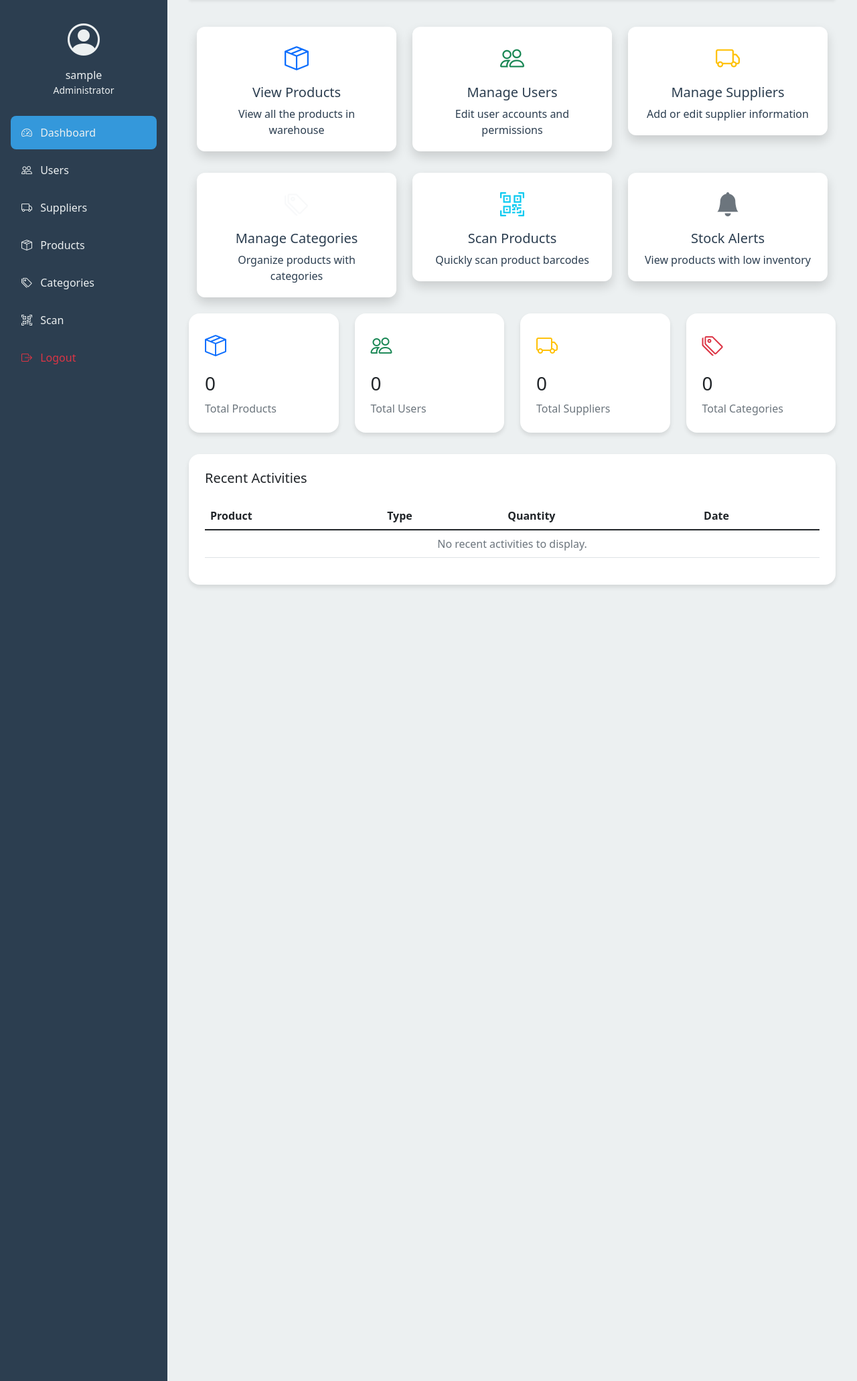
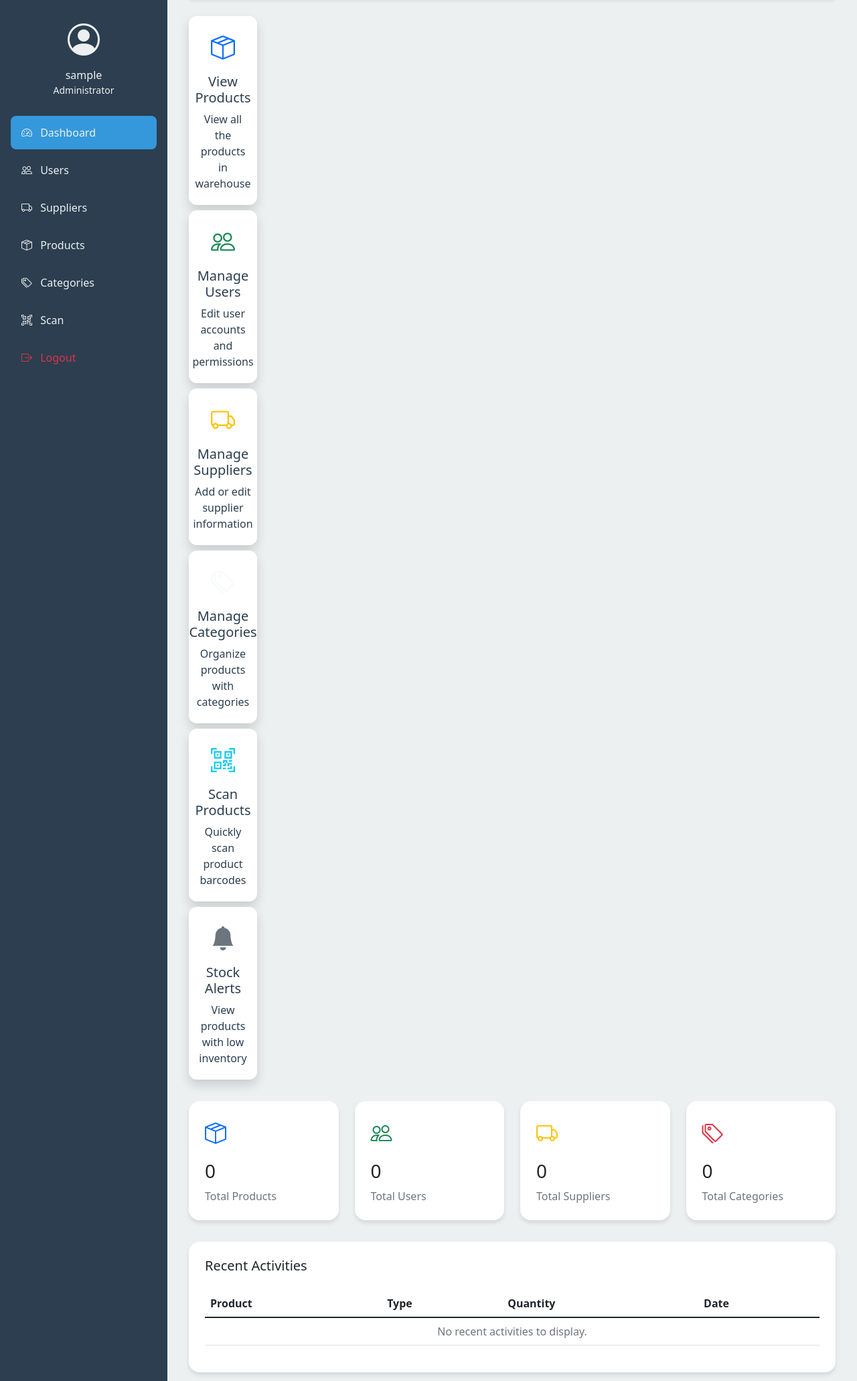
Before and after one commit to ajwildr/cloudware, a PHP site: page /pages/admin_dashboard.php in a window 1280 px wide. Shown: the part 86-2148 px from the top of the page at 67% size. Run offline with PHP 8.4, Linux system fonts and the light colour scheme; the visitor is signed in with stand-in values (Sample User, id 1); data that the repository does not hold is empty.

Commit message:
Update admin_dashboard.php

```diff
--- a/pages/admin_dashboard.php
+++ b/pages/admin_dashboard.php
@@ -275,8 +275,8 @@ $recent_activities = $conn->query($query);
         </nav>
 
         <!-- Quick Actions Grid -->
-        <div class="container-md py-3">
-            <div class="row justify-content-center g-4">
+       <div class="row g-4 mb-4">
+                <div class="col-md-4">
                 <div class="col-sm-6 col-md-4">
                     <a href="admin_manage_products.php" class="quick-action shadow">
                         <i class="bi bi-box-seam text-primary"></i>
@@ -284,35 +284,35 @@ $recent_activities = $conn->query($query);
                         <p class="mb-0">View all the products in warehouse</p>
                     </a>
                 </div>
-                <div class="col-sm-6 col-md-4">
+                <div class="col-md-4">
                     <a href="manage_users.php" class="quick-action shadow">
                         <i class="bi bi-people text-success"></i>
                         <h5>Manage Users</h5>
                         <p class="mb-0">Edit user accounts and permissions</p>
                     </a>
                 </div>
-                <div class="col-sm-6 col-md-4">
+                <div class="col-md-4">
                     <a href="manage_suppliers.php" class="quick-action shadow">
                         <i class="bi bi-truck text-warning"></i>
                         <h5>Manage Suppliers</h5>
                         <p class="mb-0">Add or edit supplier information</p>
                     </a>
                 </div>
-                <div class="col-sm-6 col-md-4">
+                <div class="col-md-4">
                     <a href="manage_category.php" class="quick-action shadow active">
                         <i class="bi bi-tags text-light"></i>
                         <h5>Manage Categories</h5>
                         <p class="mb-0">Organize products with categories</p>
                     </a>
                 </div>
-                <div class="col-sm-6 col-md-4">
+                <div class="col-md-4">
                     <a href="admin_manager_scan.php" class="quick-action shadow">
                         <i class="bi bi-qr-code-scan text-info"></i>
                         <h5>Scan Products</h5>
                         <p class="mb-0">Quickly scan product barcodes</p>
                     </a>
                 </div>
-                <div class="col-sm-6 col-md-4">
+                <div class="col-md-4">
                     <a href="low_stock_notifications.php" class="quick-action shadow">
                         <i class="bi bi-bell-fill text-secondary"></i>
                         <h5>Stock Alerts</h5>
```
